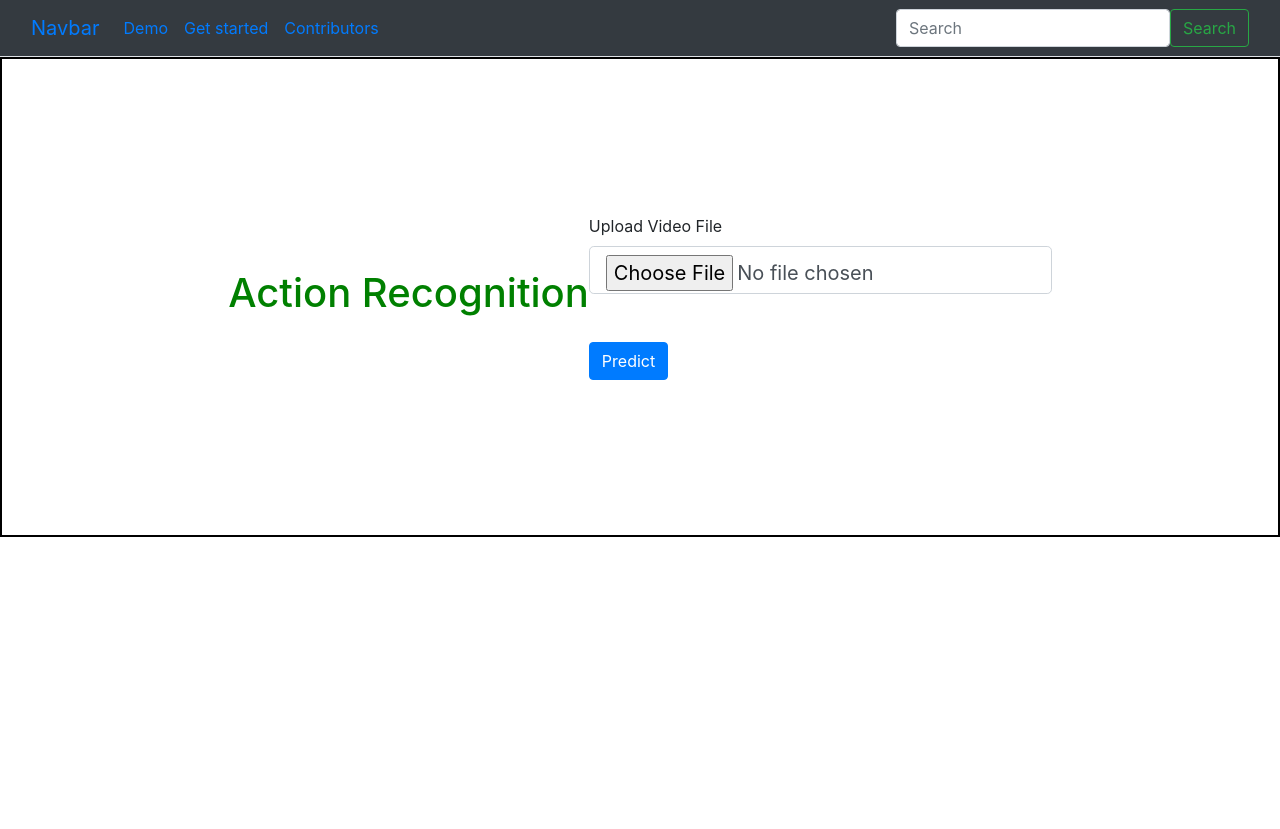
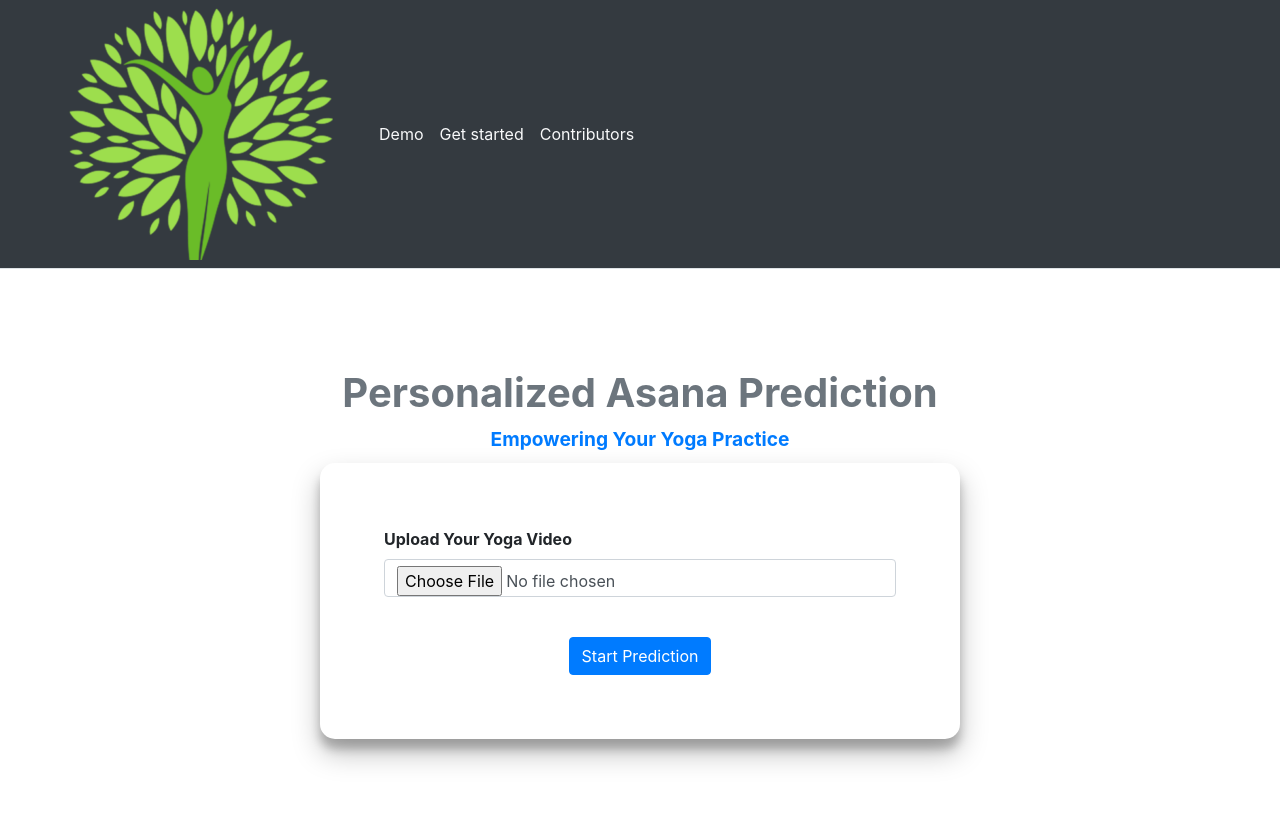
Before and after one commit to Prasad-mutnale/Yoga-Pose-Detection, a Django app: page /predict/ in a window 1280 px wide. Before the commit the page ends 537 px from the top, so only its background shows below. Run offline with Django 4.2, Linux system fonts and the light colour scheme.

Commit message:
Upload design completed

```diff
--- a/Yogapose_web_application/templates/basic.html
+++ b/Yogapose_web_application/templates/basic.html
@@ -14,7 +14,8 @@
   <body>
     <nav class="navbar navbar-expand-lg bg-dark border-bottom border-bottom-dark" data-bs-theme="dark">
         <div  class="container-fluid">
-          <a class="navbar-brand" href="#">Navbar</a>
+          {% comment %} <a class="navbar-brand" href="#">Navbar</a> {% endcomment %}
+          <img src="/icon1.png" alt="icon" >
           <button class="navbar-toggler" type="button" data-bs-toggle="collapse" data-bs-target="#navbarNavAltMarkup" aria-controls="navbarNavAltMarkup" aria-expanded="false" aria-label="Toggle navigation">
             <span class="navbar-toggler-icon"></span>
 
@@ -26,18 +27,18 @@
           </button>
           <div class="collapse navbar-collapse" id="navbarNavAltMarkup">
             <div class="navbar-nav">
-              <a class="nav-link active" aria-current="page" href="/">Demo</a>
-              <a class="nav-link" href="/predict">Get started</a>
-              <a class="nav-link" href="#">Contributors</a>
+              <a class="nav-link text-light active" aria-current="page" href="/">Demo</a>
+              <a class="nav-link text-light" href="/predict">Get started</a>
+              <a class="nav-link text-light" href="/contributor">Contributors</a>
               {% comment %} <a class="nav-link disabled">Disabled</a> {% endcomment %}
             </div>
 
           </div>
 
-          <form  class="d-flex mx-auto role="search">
+          {% comment %} <form  class="d-flex mx-auto role="search">
             <input class="form-control me-2" type="search" placeholder="Search" aria-label="Search">
             <button class="btn btn-outline-success" type="submit">Search</button>
-          </form>
+          </form> {% endcomment %}
 
         </div>
       </nav>
--- a/Yogapose_web_application/templates/predict_action.html
+++ b/Yogapose_web_application/templates/predict_action.html
@@ -2,32 +2,76 @@
 {% block title %}Action Recognition{% endblock %}
 {% block css %}
 .heading{
-    color: green;
+  font-weight:bold
+    color: lightblue;
+}
+
+span{
+  font-size:1rem;
 }
 
 .upload{
     width: 100%;
-    height: 60vh;
+    height: 70vh;
     display: flex;
     justify-content: center;
     align-items: center;
-    border: 2px solid black;
+    {% comment %} border: 2px solid black; {% endcomment %}
+    flex-direction:column;
+
 }
+
+.button{
+  display:grid;
+  place-items:center
+}
+
+.cont{
+  width:50%;
+  {% comment %} margin-top:10px; {% endcomment %}
+  {% comment %} border:2px solid gray; {% endcomment %}
+  border-radius:15px;
+  margin:0 auto;
+  box-shadow: 0 14px 28px rgba(0,0,0,0.25), 0 10px 10px rgba(0,0,0,0.22);
+  {% comment %} box-shadow: 5px 5px 10px; {% endcomment %}
+  padding:4rem ;
+}
+
+.title{
+  {% comment %} margin:0 auto; {% endcomment %}
+  text-align:center;
+  margin:10px;
+}
+
+.subhead{
+  font-size:1.2rem
+}
+
+
 {% endblock %}
 {% block body %}
+
   <div class="upload">
-      <h1 class="heading">Action Recognition</h1>
+    <div class="title">
+      <h1 class="heading text-secondary"><strong>Personalized Asana Prediction</strong></h1>
+      <span class="subhead text-primary"> <strong>Empowering Your Yoga Practice</strong></span>
+      </div>
+    <div class="cont">
       <form method="post" enctype="multipart/form-data">
           {% csrf_token %}
 
+          <label for="formFileLg" class="form-label"><strong>Upload Your Yoga Video</strong>  </label>
+          <div class="input-group mb-3">
+            <input  type="file" class="form-control" id="inputGroupFile02" name="video" accept="video/*">
 
-          <div>
-            <label for="formFileLg" class="form-label">Upload Video File  </label>
-            <input class="form-control form-control-lg" id="formFileLg" type="file" name="video" accept="video/*">
+          </div>
+          <br/>
+          <div class="button">
+            <input type="submit" class="btn btn-primary" value="Start Prediction">
           </div>
           <!-- <input type="file" name="video" accept="video/*"> -->
-          <br><br>
-          <input type="submit" class="btn btn-primary" value="Predict">
-      </form>
+
+        </form>
+      </div>
     </div>
 {% endblock %}
```
Also changed, not shown: Yogapose_web_application/templates/favions.jpg (added), Yogapose_web_application/templates/icon1.png (added).
